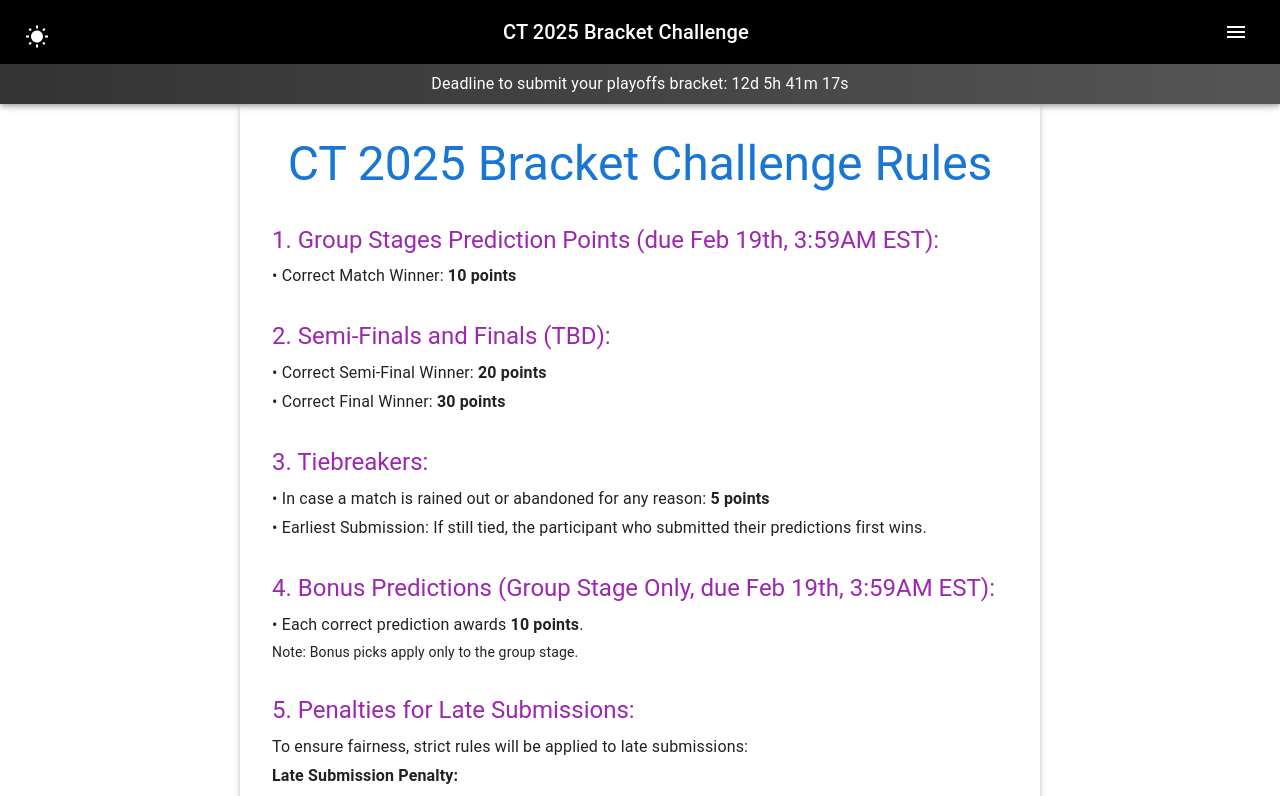
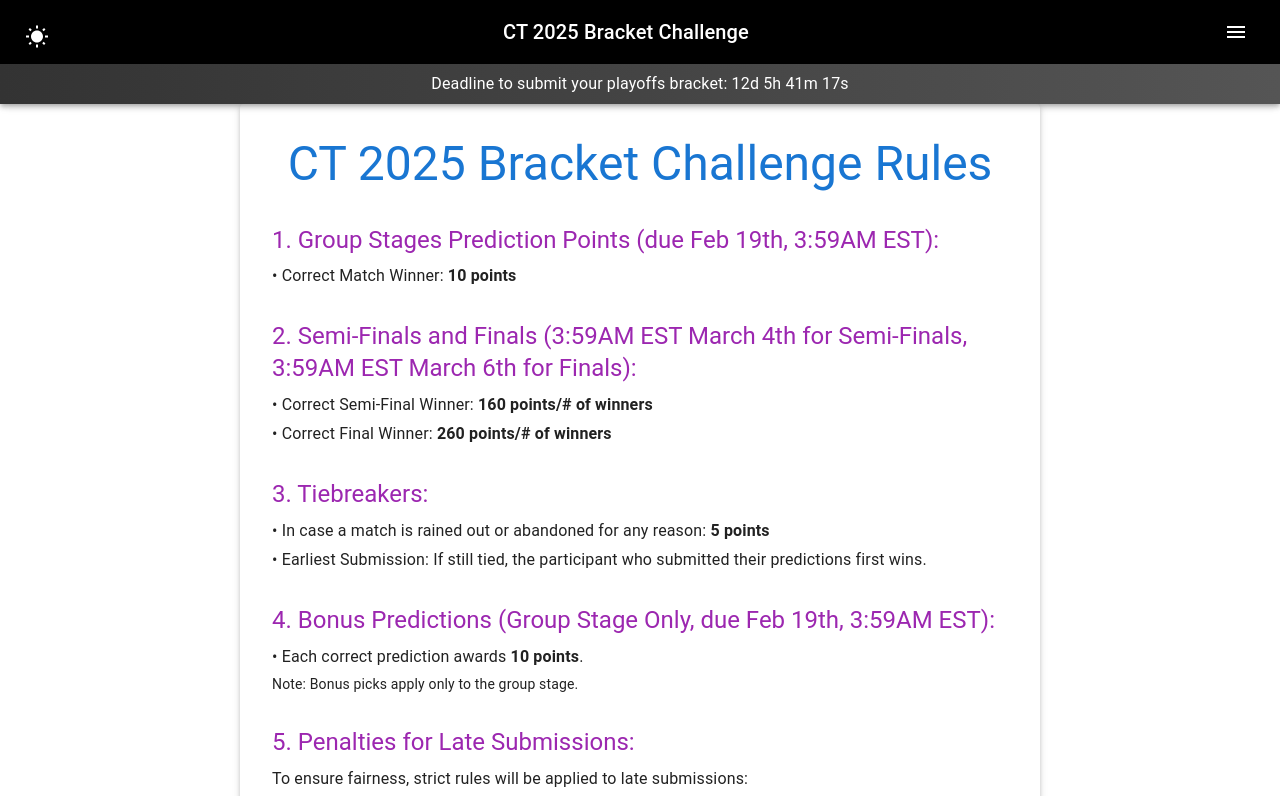
Before and after one commit to arsidada/cricket-bracket, a Next.js app: page /rules in a window 1280 px wide. Shown: the top 796 px of the page. Built offline with nearby package versions, Linux system fonts and the light colour scheme; no server answers.

Commit message:
update rules for new points system

```diff
--- a/app/rules/page.tsx
+++ b/app/rules/page.tsx
@@ -28,13 +28,13 @@ const RulesPage = () => {
         </Typography>
 
         <Typography variant="h5" color="secondary" mt={4} gutterBottom>
-          2. Semi-Finals and Finals (TBD):
+          2. Semi-Finals and Finals (3:59AM EST March 4th for Semi-Finals, 3:59AM EST March 6th for Finals):
         </Typography>
         <Typography variant="body1" gutterBottom>
-          • Correct Semi-Final Winner: <strong>20 points</strong>
+          • Correct Semi-Final Winner: <strong>160 points/# of winners </strong>
         </Typography>
         <Typography variant="body1" gutterBottom>
-          • Correct Final Winner: <strong>30 points</strong>
+          • Correct Final Winner: <strong>260 points/# of winners</strong>
         </Typography>
 
         <Typography variant="h5" color="secondary" mt={4} gutterBottom>
```
